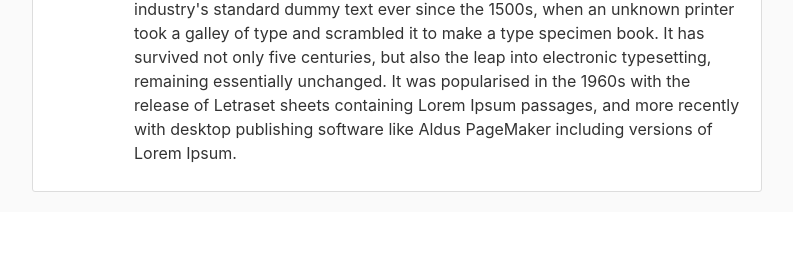
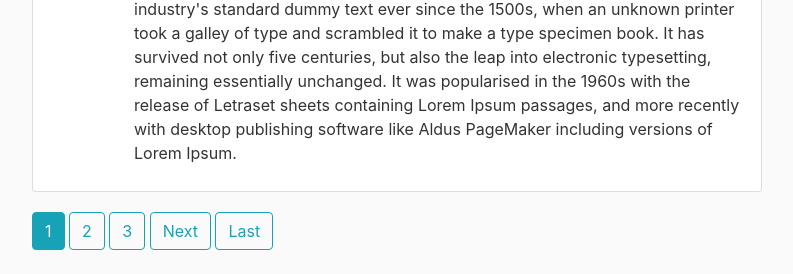
Before and after one commit to Pneha1234/Django_Blog, a Django app: page / in a window 1280 px wide. Shown: the part 905-1179 px from the top of the page, without its empty margins (53-846 px from the left). Before the commit the page ends 1097 px from the top, so only its background shows below. Run offline with Django 3.2, Linux system fonts and the light colour scheme; data comes from the database, SQL or seed files in the repository; some libraries are stand-ins or nearby versions.

Commit message:
add pagination to post view

```diff
--- a/django_project/blog/templates/blog/home.html
+++ b/django_project/blog/templates/blog/home.html
@@ -5,7 +5,7 @@
           <img class="rounded-circle article-img" src="{{ post.author.profile.image.url }}">
           <div class="media-body">
             <div class="article-metadata">
-              <a class="mr-2" href="#">{{ post.author }}</a>
+              <a class="mr-2" href="{% url 'user-posts' post.author.username %}">{{ post.author }}</a>
               <small class="text-muted">{{ post.date_posted|date:"F d, Y" }}</small>
             </div>
             <h2><a class="article-title" href="{% url 'post-detail' post.id %}">{{ post.title }}</a></h2>
@@ -13,4 +13,25 @@
           </div>
         </article>
     {% endfor %}
+    {% if is_paginated %}
+
+      {% if page_obj.has_previous %}
+        <a class="btn btn-outline-info mb-4" href="?page=1">First</a>
+        <a class="btn btn-outline-info mb-4" href="?page={{ page_obj.previous_page_number }}">Previous</a>
+      {% endif %}
+
+      {% for num in page_obj.paginator.page_range %}
+        {% if page_obj.number == num %}
+          <a class="btn btn-info mb-4" href="?page={{ num }}">{{ num }}</a>
+        {% elif num > page_obj.number|add:'-3' and num < page_obj.number|add:'3' %}
+          <a class="btn btn-outline-info mb-4" href="?page={{ num }}">{{ num }}</a>
+        {% endif %}
+      {% endfor %}
+
+      {% if page_obj.has_next %}
+        <a class="btn btn-outline-info mb-4" href="?page={{ page_obj.next_page_number }}">Next</a>
+        <a class="btn btn-outline-info mb-4" href="?page={{ page_obj.paginator.num_pages }}">Last</a>
+      {% endif %}
+
+    {% endif %}
 {% endblock content %}
--- a/django_project/blog/urls.py
+++ b/django_project/blog/urls.py
@@ -1,12 +1,21 @@
 from django.urls import path
-from . views import PostListView, PostDetailView, PostCreateView, PostUpdateView, PostDeleteView
+from .views import (
+    PostListView,
+    PostDetailView,
+    PostCreateView,
+    PostUpdateView,
+    PostDeleteView,
+    UserPostListView
+)
 from . import views
 
 urlpatterns = [
     path('', PostListView.as_view(), name='blog-home'),
+    path('user/<str:username>', UserPostListView.as_view(), name='user-posts'),
+    path('post/<int:pk>/', PostDetailView.as_view(), name='post-detail'),
+    path('post/new/', PostCreateView.as_view(), name='post-create'),
+    path('post/<int:pk>/update/', PostUpdateView.as_view(), name='post-update'),
+    path('post/<int:pk>/delete/', PostDeleteView.as_view(), name='post-delete'),
     path('about/', views.about, name='blog-about'),
-    path('post/<int:pk>/', PostDetailView.as_view(), name='post-detail'),
-    path('post/<int:pk>/delete/', PostDeleteView.as_view(), name='post-delete'),
-    path('post/<int:pk>/update/', PostUpdateView.as_view(), name='post-update'),
-    path('post/new/', PostCreateView.as_view(), name='post-create')
+
 ]
--- a/django_project/blog/views.py
+++ b/django_project/blog/views.py
@@ -1,4 +1,5 @@
-from django.shortcuts import render
+from django.contrib.auth.models import User
+from django.shortcuts import render, get_object_or_404
 from django.views.generic import ListView, DetailView, CreateView, UpdateView, DeleteView
 from . models import Post
 from django.contrib.auth.mixins import LoginRequiredMixin, UserPassesTestMixin
@@ -17,6 +18,17 @@ class PostListView(ListView):
     context_object_name = 'posts'
     ordering = ['-date_posted']
     paginate_by = 2
+
+
+class UserPostListView(ListView):
+    model = Post
+    template_name = 'blog/user_posts.html'  # <app>/<model>_<viewtype>.html
+    context_object_name = 'posts'
+    paginate_by = 5
+
+    def get_queryset(self):
+        user = get_object_or_404(User, username=self.kwargs.get('username'))
+        return Post.objects.filter(author=user).order_by('-date_posted')
 
 
 class PostDetailView(DetailView):
```
